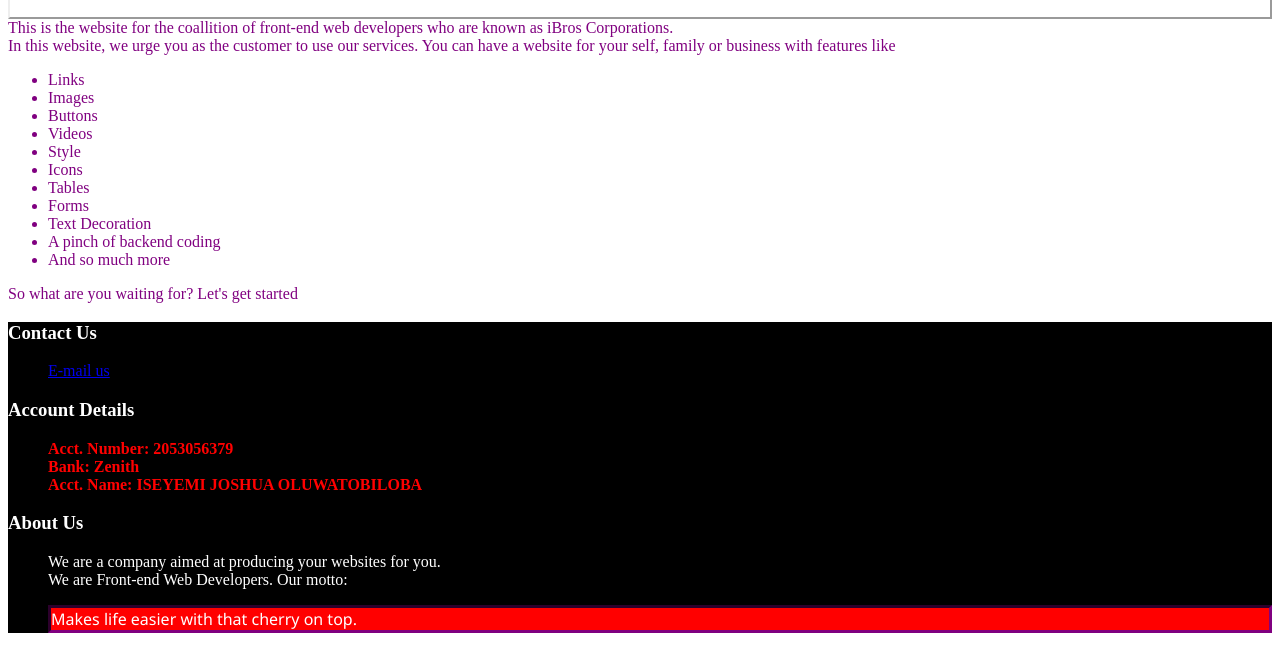
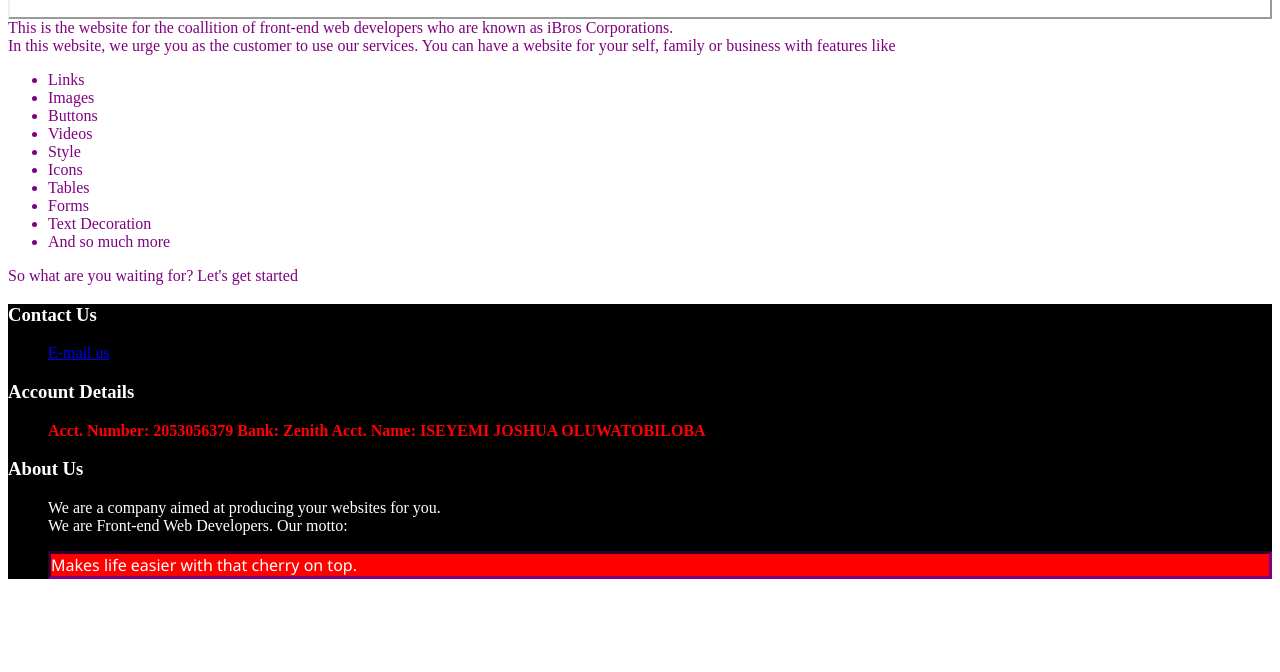
Before and after one commit to espejo002/iBrosDev, a plain HTML site: page index.html in a window 1280 px wide. Shown: the part 128-800 px from the top of the page. Drawn offline with Linux system fonts and the light colour scheme.

Commit message:
Update index.html

```diff
--- a/index.html
+++ b/index.html
@@ -28,7 +28,6 @@
                 <li>Tables</li>
                 <li>Forms</li>
                 <li>Text Decoration</li>
-                <li>A pinch of backend coding</li>
                 <li>And so much more</li>
             </ul>
             <div>
@@ -45,9 +44,9 @@
                     <dt><h3>Account Details</h3></dt>
                     <dd>
                         <p id = 'acct'>
-                            Acct. Number: 2053056379<br>
-                                    Bank: Zenith<br>
-                              Acct. Name: ISEYEMI JOSHUA OLUWATOBILOBA<br>
+                            Acct. Number: 2053056379
+                                    Bank: Zenith
+                              Acct. Name: ISEYEMI JOSHUA OLUWATOBILOBA
 
                         </p>
                     </dd>
```
